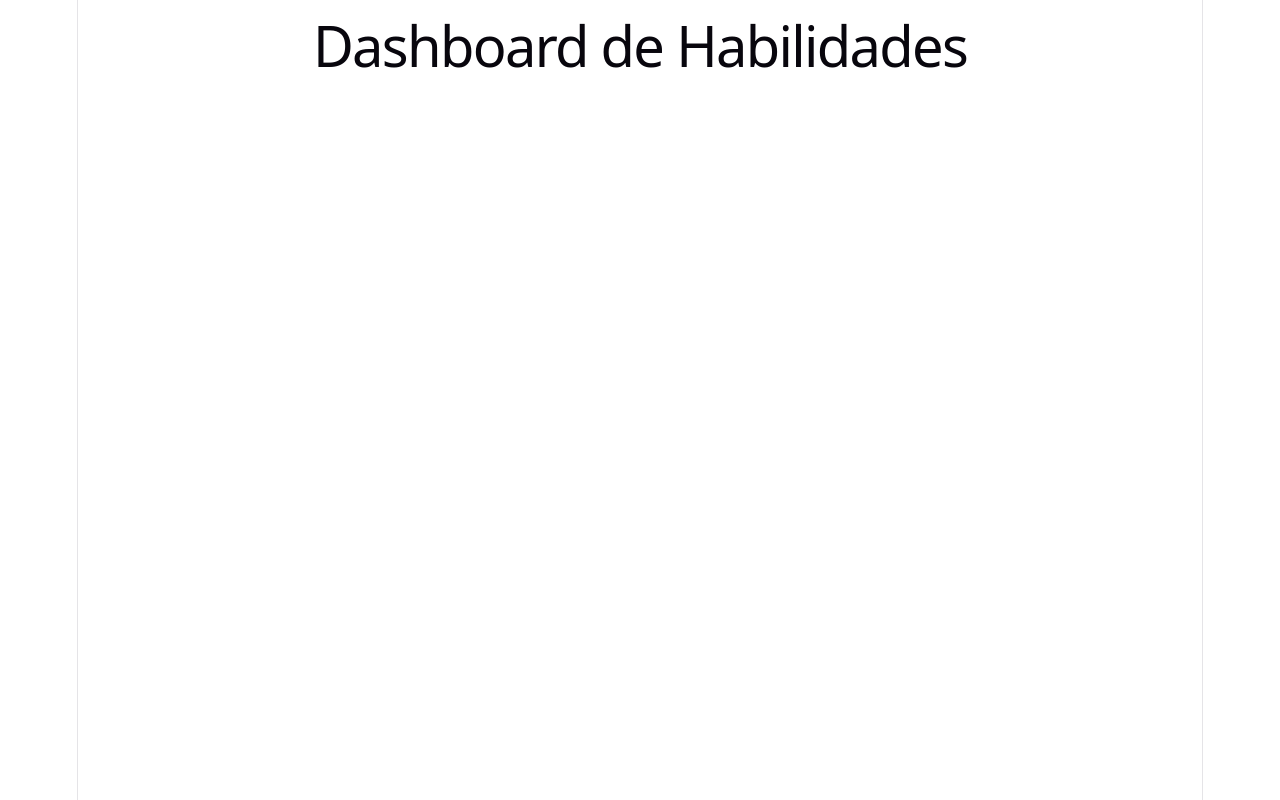
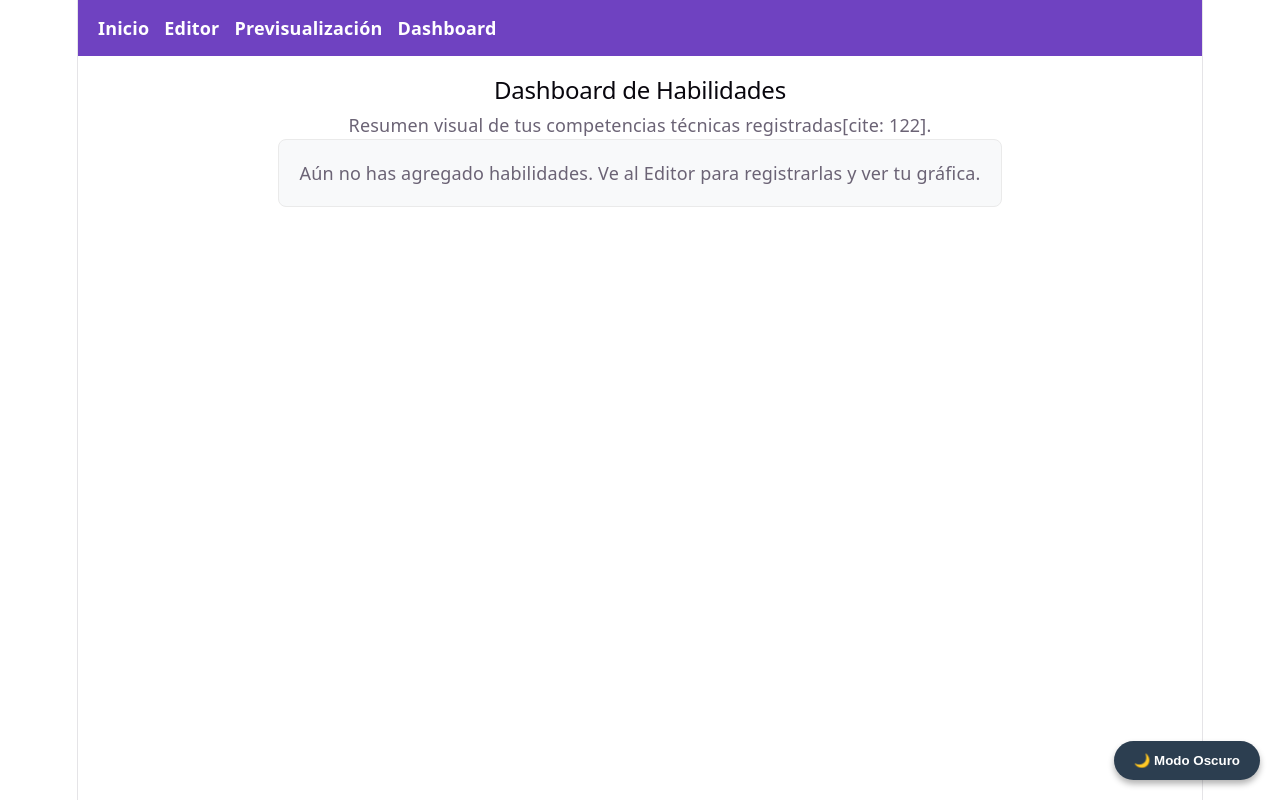
Before and after one commit to AiltonHrdz/ProyectoFinal, a React (Vite) app: page /dashboard in a window 1280 px wide. Built offline with nearby package versions, Linux system fonts and the light colour scheme.

Commit message:
feat: implementacion de dashboard con grafica de habilidades y modo oscuro global

```diff
--- a/package.json
+++ b/package.json
@@ -13,7 +13,8 @@
     "html2pdf.js": "^0.14.0",
     "react": "^19.2.6",
     "react-dom": "^19.2.6",
-    "react-router-dom": "^7.17.0"
+    "react-router-dom": "^7.17.0",
+    "recharts": "^3.8.1"
   },
   "devDependencies": {
     "@eslint/js": "^10.0.1",
--- a/src/App.jsx
+++ b/src/App.jsx
@@ -1,14 +1,27 @@
-import { BrowserRouter, Routes, Route } from 'react-router-dom';
+import { BrowserRouter, Routes, Route, Link } from 'react-router-dom';
 import { CVProvider } from './context/CVContext';
 import Home from './pages/Home';
 import Editor from './pages/Editor';
 import Preview from './pages/Preview';
 import Dashboard from './pages/Dashboard';
+import ThemeToggle from './components/ThemeToggle';
+import './styles/dark-mode.css'; // Importamos los estilos globales
 
 function App() {
   return (
     <CVProvider>
       <BrowserRouter>
+
+        {/* Barra de navegación sencilla para moverte entre pantallas */}
+        <nav style={{ padding: '15px 20px', backgroundColor: '#6f42c1', display: 'flex', gap: '15px' }}>
+          <Link to="/" style={{ color: 'white', textDecoration: 'none', fontWeight: 'bold' }}>Inicio</Link>
+          <Link to="/editor" style={{ color: 'white', textDecoration: 'none', fontWeight: 'bold' }}>Editor</Link>
+          <Link to="/preview" style={{ color: 'white', textDecoration: 'none', fontWeight: 'bold' }}>Previsualización</Link>
+          <Link to="/dashboard" style={{ color: 'white', textDecoration: 'none', fontWeight: 'bold' }}>Dashboard</Link>
+        </nav>
+
+        <ThemeToggle /> {/* Botón flotante del modo oscuro */}
+
         <Routes>
           <Route path="/" element={<Home />} />
           <Route path="/editor" element={<Editor />} />
--- /dev/null
+++ b/src/components/ThemeToggle.jsx
@@ -0,0 +1,38 @@
+import { useEffect } from 'react';
+import { useLocalStorage } from '../hooks/useLocalStorage';
+
+export default function ThemeToggle() {
+  // Guardamos la preferencia en el navegador. Por defecto es falso (modo claro).
+  const [isDark, setIsDark] = useLocalStorage('devprofile_theme', false);
+
+  useEffect(() => {
+    // Si isDark es true, le ponemos la clase al body entero
+    if (isDark) {
+      document.body.classList.add('dark-mode');
+    } else {
+      document.body.classList.remove('dark-mode');
+    }
+  }, [isDark]);
+
+  return (
+    <button
+      onClick={() => setIsDark(!isDark)}
+      style={{
+        position: 'fixed',
+        bottom: '20px',
+        right: '20px',
+        padding: '12px 20px',
+        backgroundColor: isDark ? '#f1c40f' : '#2c3e50',
+        color: isDark ? '#000' : '#fff',
+        border: 'none',
+        borderRadius: '30px',
+        cursor: 'pointer',
+        fontWeight: 'bold',
+        boxShadow: '0 4px 6px rgba(0,0,0,0.3)',
+        zIndex: 1000
+      }}
+    >
+      {isDark ? '☀️ Modo Claro' : '🌙 Modo Oscuro'}
+    </button>
+  );
+}
--- a/src/pages/Dashboard.jsx
+++ b/src/pages/Dashboard.jsx
@@ -1,3 +1,70 @@
+import { useContext } from 'react';
+import { CVContext } from '../context/CVContext';
+import { BarChart, Bar, XAxis, YAxis, Tooltip, ResponsiveContainer, CartesianGrid } from 'recharts';
+
 export default function Dashboard() {
-  return <h1>Dashboard de Habilidades</h1>;
+  const { cvData } = useContext(CVContext);
+  const { skills } = cvData;
+
+  // Transformar los niveles de texto a valores numéricos para renderizar la gráfica
+  const data = skills.map(skill => {
+    let valor = 1; // Básico por defecto
+    if (skill.level === 'Intermedio') valor = 2;
+    if (skill.level === 'Avanzado') valor = 3;
+
+    return {
+      nombre: skill.name,
+      nivel: valor,
+      nivelTexto: skill.level
+    };
+  });
+
+  // Personalizar la caja de información al pasar el mouse (Tooltip)
+  const CustomTooltip = ({ active, payload }) => {
+    if (active && payload && payload.length) {
+      return (
+        <div style={{ backgroundColor: '#fff', padding: '10px', border: '1px solid #ccc', borderRadius: '4px' }}>
+          <p style={{ margin: 0, fontWeight: 'bold', color: '#333' }}>{payload[0].payload.nombre}</p>
+          <p style={{ margin: 0, color: '#6f42c1' }}>Nivel: {payload[0].payload.nivelTexto}</p>
+        </div>
+      );
+    }
+    return null;
+  };
+
+  return (
+    <div style={{ padding: '20px', maxWidth: '800px', margin: '0 auto' }}>
+      <h2>Dashboard de Habilidades</h2>
+      <p>Resumen visual de tus competencias técnicas registradas[cite: 122].</p>
+
+      {skills.length === 0 ? (
+        <div style={{ padding: '20px', backgroundColor: '#f8f9fa', borderRadius: '8px', textAlign: 'center', border: '1px solid #eaeaea' }}>
+          <p>Aún no has agregado habilidades. Ve al Editor para registrarlas y ver tu gráfica.</p>
+        </div>
+      ) : (
+        <div style={{ height: '400px', width: '100%', backgroundColor: '#fff', padding: '20px', borderRadius: '8px', border: '1px solid #eaeaea', boxShadow: '0 4px 6px rgba(0,0,0,0.05)' }}>
+          <ResponsiveContainer width="100%" height="100%">
+            <BarChart data={data} margin={{ top: 20, right: 30, left: 0, bottom: 5 }}>
+              <CartesianGrid strokeDasharray="3 3" vertical={false} />
+              <XAxis dataKey="nombre" axisLine={false} tickLine={false} />
+              <YAxis
+                ticks={[1, 2, 3]}
+                domain={[0, 3]}
+                axisLine={false}
+                tickLine={false}
+                tickFormatter={(tick) => {
+                  if (tick === 1) return 'Básico';
+                  if (tick === 2) return 'Intermedio';
+                  if (tick === 3) return 'Avanzado';
+                  return '';
+                }}
+              />
+              <Tooltip content={<CustomTooltip />} cursor={{ fill: '#f4f4f4' }} />
+              <Bar dataKey="nivel" fill="#6f42c1" radius={[4, 4, 0, 0]} barSize={40} />
+            </BarChart>
+          </ResponsiveContainer>
+        </div>
+      )}
+    </div>
+  );
 }
--- /dev/null
+++ b/src/styles/dark-mode.css
@@ -0,0 +1,32 @@
+/* src/styles/dark-mode.css */
+body {
+  transition: background-color 0.3s ease, color 0.3s ease;
+}
+
+body.dark-mode {
+  background-color: #121212;
+  color: #f5f5f5;
+}
+
+body.dark-mode input,
+body.dark-mode select,
+body.dark-mode textarea {
+  background-color: #2a2a2a;
+  color: #ffffff;
+  border-color: #444444;
+}
+
+body.dark-mode fieldset {
+  border-color: #555555;
+}
+
+body.dark-mode li {
+  background-color: #2a2a2a !important;
+  color: #f5f5f5 !important;
+}
+
+body.dark-mode #cv-preview-container {
+  background-color: #1e1e1e !important;
+  color: #e0e0e0;
+  border-color: #333;
+}
```
Also changed, not shown: 1 other file (tests, documents, lock files or other folders).
